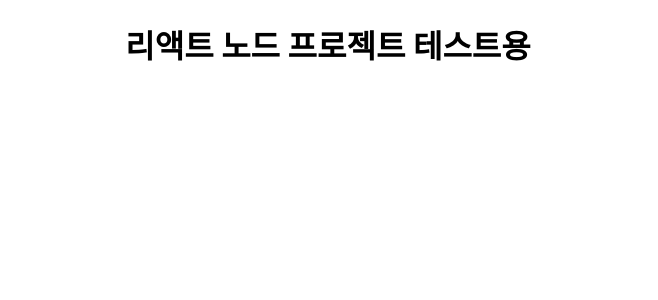
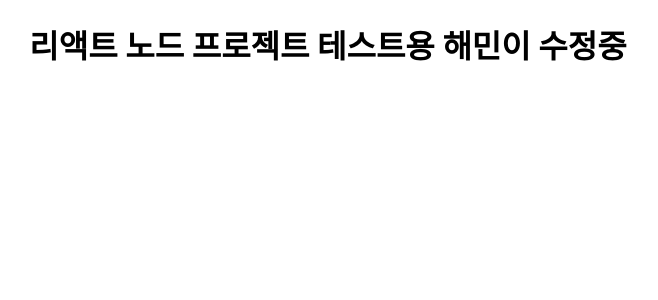
Before and after one commit to pier101/PROJECT_WooksChilds, a React (Create React App) app: page / in a window 1280 px wide. Shown: the top 300 px of the page, without its empty margins (312-970 px from the left). Built offline with nearby package versions, Linux system fonts and the light colour scheme.

Commit message:
Update App.js

```diff
--- a/src/App.js
+++ b/src/App.js
@@ -1,10 +1,10 @@
-import logo from './logo.svg';
-import './App.css';
+import logo from "./logo.svg";
+import "./App.css";
 
 function App() {
   return (
     <div className="App">
-        <h1>리액트 노드 프로젝트 테스트용</h1>
+      <h1>리액트 노드 프로젝트 테스트용 해민이 수정중</h1>
     </div>
   );
 }
```
